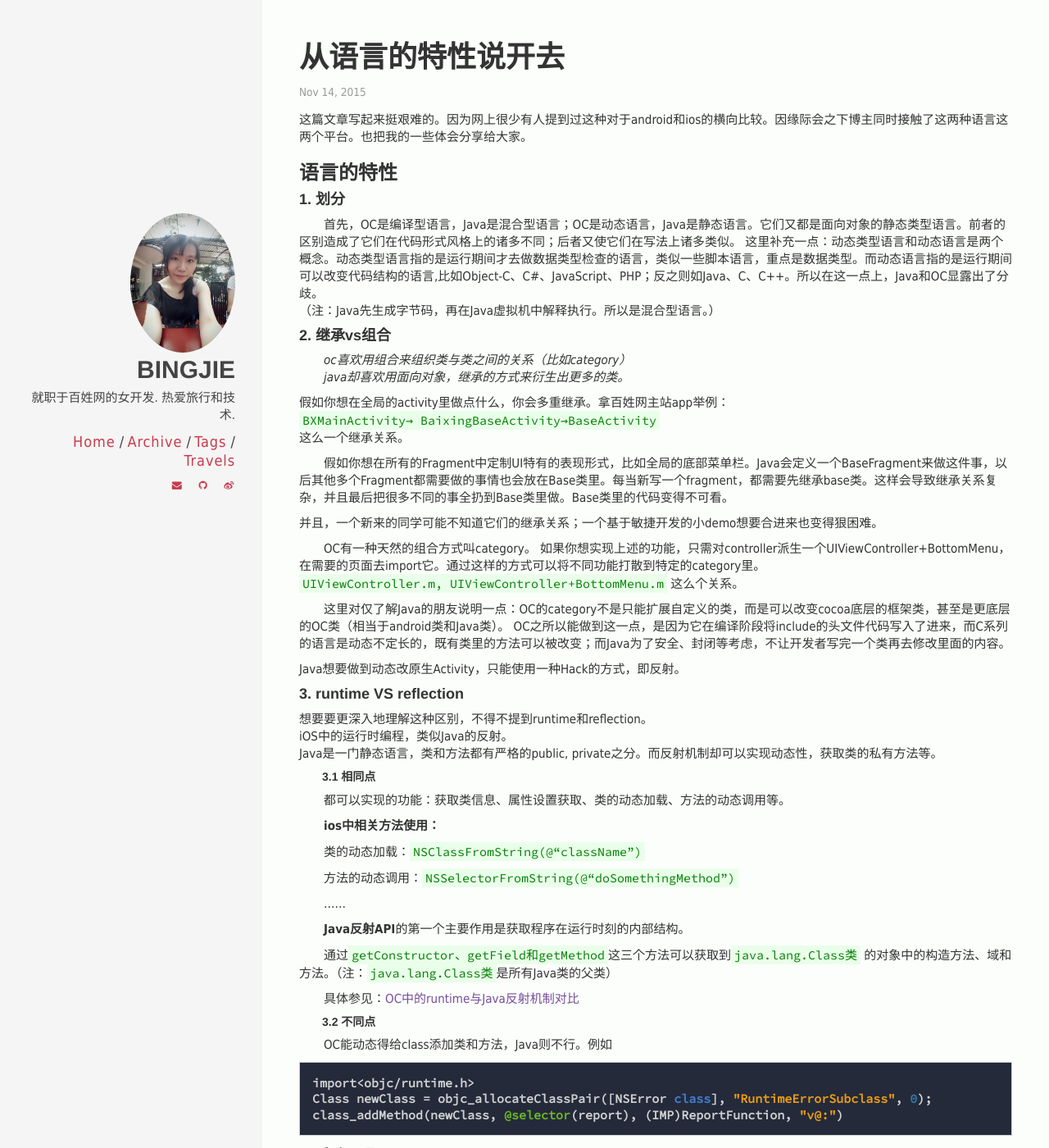
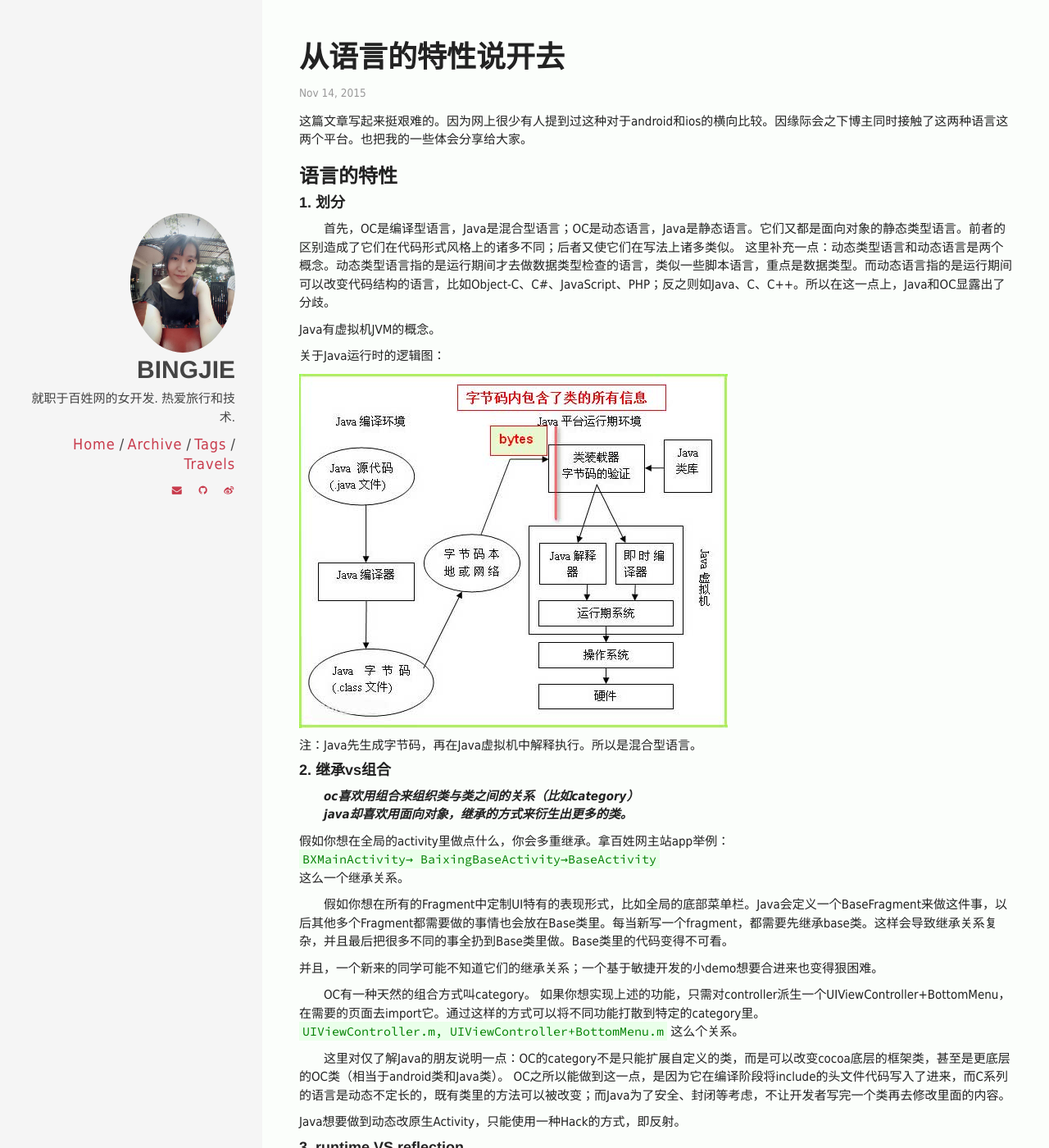
Before and after one commit to chaojimiaomiao/chaojimiaomiao.github.io, a Jekyll site: the page built from _posts/2015-11-14-从语言的特性说开去.md, in a window 1280 px wide and 1400 px high. Shown: the whole window at 82% size. Built offline with Jekyll 4.4.1, drawn with Linux system fonts in a browser that asks for light colours; comment, search, counter and statistics services are not loaded.

Commit message:
no message

```diff
--- a/_config.yml
+++ b/_config.yml
@@ -6,7 +6,7 @@
 title: 禅
 email: chaojimiaomiao@139.com
 description: > # this means to ignore newlines until "baseurl:"
-  A simple and awesome blog theme powered by jekyll. Inspired by PureCSS blog layout and build by bootstrap 4.
+ 冰洁的独立技术博客，关于iOS和android。定期更新，欢迎关注。
 url: http://chaojimiaomiao.github.io # the base hostname & protocol for your site
 
 #
--- a/_posts/2015-11-14-从语言的特性说开去.md
+++ b/_posts/2015-11-14-从语言的特性说开去.md
@@ -12,13 +12,20 @@ comments: true
 
 #### 1. 划分
 　　首先，OC是编译型语言，Java是混合型语言；OC是动态语言，Java是静态语言。它们又都是面向对象的静态类型语言。前者的区别造成了它们在代码形式风格上的诸多不同；后者又使它们在写法上诸多类似。
-这里补充一点：动态类型语言和动态语言是两个概念。动态类型语言指的是运行期间才去做数据类型检查的语言，类似一些脚本语言，重点是数据类型。而动态语言指的是运行期间可以改变代码结构的语言,比如Object-C、C#、JavaScript、PHP；反之则如Java、C、C++。所以在这一点上，Java和OC显露出了分歧。
-（注：Java先生成字节码，再在Java虚拟机中解释执行。所以是混合型语言。）
+这里补充一点：动态类型语言和动态语言是两个概念。动态类型语言指的是运行期间才去做数据类型检查的语言，类似一些脚本语言，重点是数据类型。而动态语言指的是运行期间可以改变代码结构的语言，比如Object-C、C#、JavaScript、PHP；反之则如Java、C、C++。所以在这一点上，Java和OC显露出了分歧。
+
+Java有虚拟机JVM的概念。
+
+关于Java运行时的逻辑图：
+
+![image]({{ site.url }}/img/language_java.jpg)
+
+注：Java先生成字节码，再在Java虚拟机中解释执行。所以是混合型语言。
 
 #### 2. 继承vs组合
 
-　　*oc喜欢用组合来组织类与类之间的关系（比如category）*
-　　*java却喜欢用面向对象，继承的方式来衍生出更多的类。*
+　　<strong>*oc喜欢用组合来组织类与类之间的关系（比如category）*
+　　*java却喜欢用面向对象，继承的方式来衍生出更多的类。*</strong>
 
 假如你想在全局的activity里做点什么，你会多重继承。拿百姓网主站app举例：
 `BXMainActivity→ BaixingBaseActivity→BaseActivity`
--- a/_sass/_base.scss
+++ b/_sass/_base.scss
@@ -2,6 +2,7 @@ body,
 
 p {
   font-family: 黑体, tahoma;
+  color: #222;
   line-height: $base-line-height;
   -webkit-font-smoothing: antialiased;
   text-rendering: optimizeLegibility;
--- a/_sass/_variables.scss
+++ b/_sass/_variables.scss
@@ -6,7 +6,7 @@ $heading-font-family: 'Helvetica Neue', Helvetica, $base-font-family;
 $monospace-font-family: 'Source Code Pro', Menlo, monospace;
 $base-font-size:   18px;
 $small-font-size:  $base-font-size * 0.875;
-$base-line-height: 140%;
+$base-line-height: 150%;
 
 $spacing-unit:     30px;
 
--- a/_sass/pages/_layout.scss
+++ b/_sass/pages/_layout.scss
@@ -5,7 +5,7 @@ a {
 
 a:hover,
 a:focus {
-  color: lighten($primary, 60%);
+  color: lighten($primary, 20%);
   text-decoration: none;
 }
 
```
Also changed, not shown: img/language_java.jpg.
